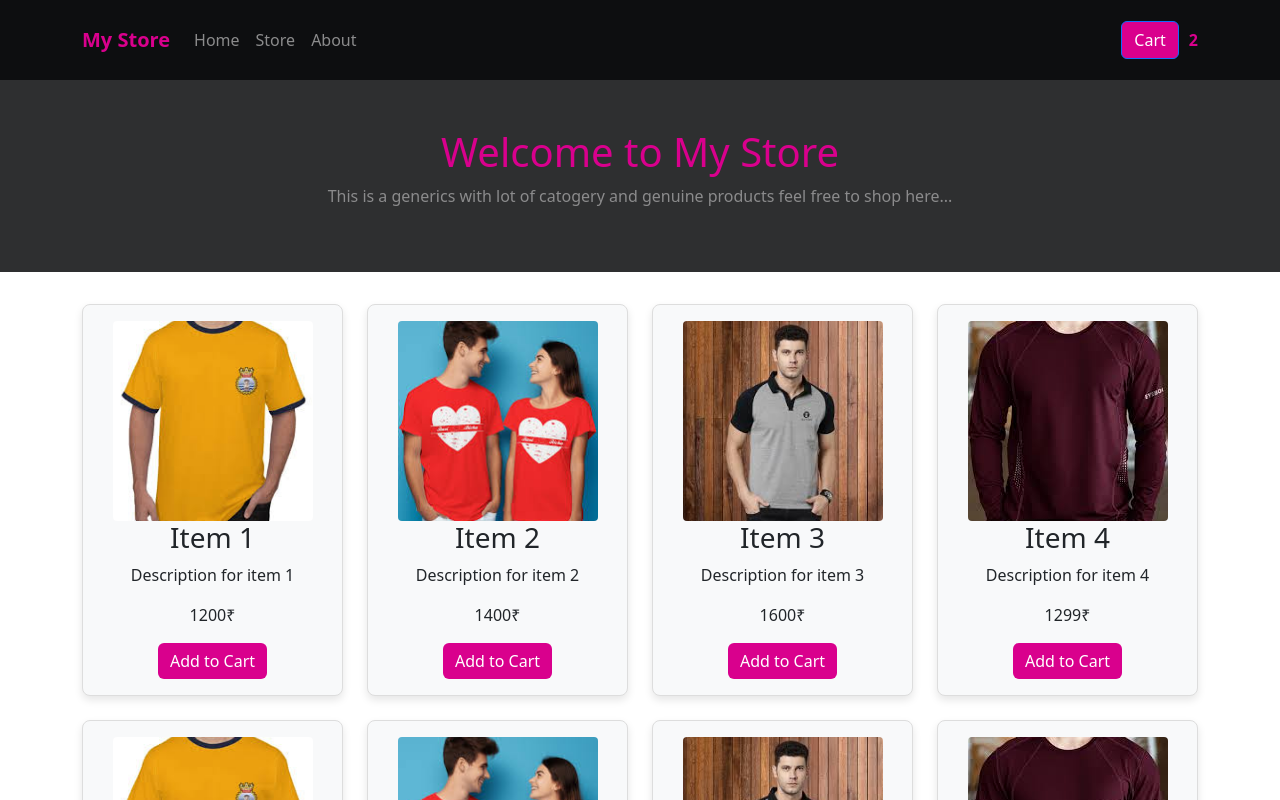
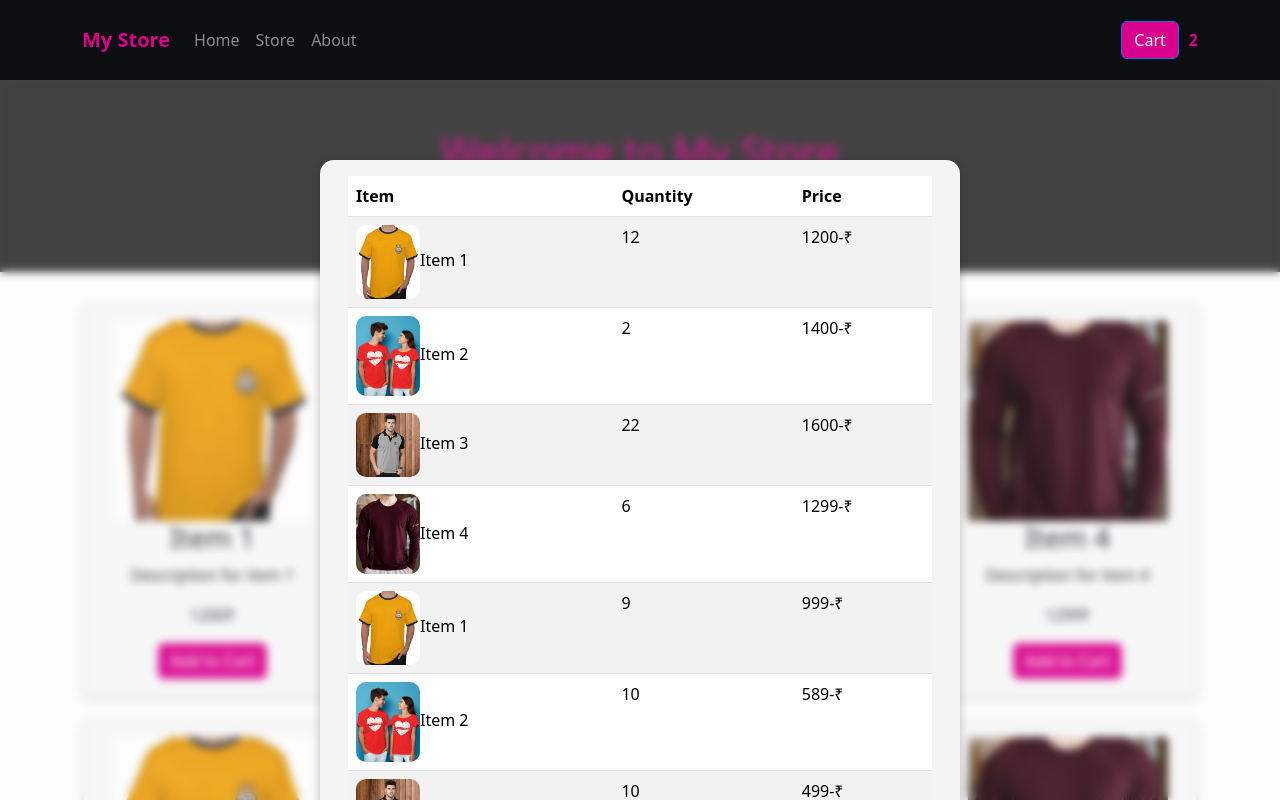
Before and after one commit to sameer798/my-store, a React (Create React App) app: page / in a window 1280 px wide. Shown: the top 800 px of the page. Built offline with nearby package versions, Linux system fonts and the light colour scheme.

Commit message:
cart feature added

```diff
--- a/public/index.html
+++ b/public/index.html
@@ -29,6 +29,7 @@
   <body>
     <noscript>You need to enable JavaScript to run this app.</noscript>
     <div id="root"></div>
+    <div id="modal"></div>
     <!--
       This HTML file is a template.
       If you open it directly in the browser, you will see an empty page.
--- a/src/App.js
+++ b/src/App.js
@@ -2,12 +2,17 @@ import Header from "./components/Layout/Header";
 import ProductList from "./components/Layout/ProductList";
 import CartButton from "./components/Layout/Button";
 import Footer from "./components/Layout/Footer";
+import Cart from "./components/Cart/Cart";
+
 function App() {
   return (
    <>
     <Header/>
+    <main>
+    <Cart/>
     <ProductList/>
     <CartButton/>
+    </main>
     <Footer/>
    </>
   );
--- /dev/null
+++ b/src/components/Cart/Cart.js
@@ -0,0 +1,36 @@
+import { Container, Row, Col, Button, Table } from "react-bootstrap";
+import Modal from "../Layout/Modal";
+import CartItem from "./CartItem";
+const Cart = (props) => {
+  return (
+    <Modal>
+      <Container>
+        <Row>
+          <Col>
+            <Table striped hover>
+              <thead>
+                <tr>
+                  <th>Item</th>
+                  <th>Quantity</th>
+                  <th>Price</th>
+                </tr>
+              </thead>
+              <tbody>
+                    <CartItem/>
+              </tbody>
+            </Table>
+          </Col>
+        </Row>
+        <Row>
+          <Col style={{ fontWeight: "700" }}>Total</Col>
+          <Col style={{ fontWeight: "400" }}>300$</Col>
+          <Col>
+            <Button className="mx-2">Cancel</Button>
+            <Button>Order</Button>
+          </Col>
+        </Row>
+      </Container>
+    </Modal>
+  );
+};
+export default Cart;
--- /dev/null
+++ b/src/components/Cart/CartItem.js
@@ -0,0 +1,89 @@
+import React from "react";
+import image1 from "../../assets/images1.jpeg";
+import image2 from "../../assets/images2.jpeg";
+import image3 from "../../assets/images3.jpeg";
+import image4 from "../../assets/images4.jpeg";
+
+const items = [
+  {
+    id: 1,
+    image: image1,
+    title: "Item 1",
+    description: "Description for item 1",
+    price: 1200,
+    quantity : 12
+  },
+  {
+    id: 2,
+    image: image2,
+    title: "Item 2",
+    description: "Description for item 2",
+    price: 1400,
+    quantity : 2
+  },
+  {
+    id: 3,
+    image: image3,
+    title: "Item 3",
+    description: "Description for item 3",
+    price: 1600,
+    quantity : 22
+  },
+  {
+    id: 4,
+    image: image4,
+    title: "Item 4",
+    description: "Description for item 4",
+    price: 1299,
+    quantity : 6
+  },
+  {
+    id: 5,
+    image: image1,
+    title: "Item 1",
+    description: "Description for item 1",
+    price: 999,
+    quantity : 9
+  },
+  {
+    id: 6,
+    image: image2,
+    title: "Item 2",
+    description: "Description for item 2",
+    price: 589,
+    quantity : 10
+  },
+  {
+    id: 7,
+    image: image3,
+    title: "Item 3",
+    description: "Description for item 3",
+    price: 499,
+    quantity : 10
+  },
+  {
+    id: 8,
+    image: image4,
+    title: "Item 4",
+    description: "Description for item 4",
+    price: 499,
+    quantity : 3
+  },
+];
+
+const CartItem = (props) => {
+
+
+   return items.map((item) => (
+      <tr key={item.id}>
+        <td><img src={item.image} alt="images" style={{width: "4rem", borderRadius: "10px"}}/>
+        <span>{item.title}</span>
+        </td>
+        <td>{item.quantity}</td>
+        <td>{item.price}-₹</td>
+      </tr>
+    ));
+
+};
+
+export default CartItem;
--- a/src/components/Layout/Footer.js
+++ b/src/components/Layout/Footer.js
@@ -1,8 +1,6 @@
 import React from 'react';
 import { Container, Row, Col, Nav } from 'react-bootstrap';
-import { FaFacebookF, FaTwitter, FaInstagram } from 'react-icons/fa'; // Import social media icons
-
-// Optional: Import custom CSS for styling
+import { FaFacebookF, FaTwitter, FaInstagram, FaYoutube } from 'react-icons/fa'; // Import social media icons
 import './Footer.css';
 
 const Footer = () => {
@@ -31,6 +29,7 @@ const Footer = () => {
               <a href="https://facebook.com" target="_blank" rel="noopener noreferrer"><FaFacebookF /></a>
               <a href="https://twitter.com" target="_blank" rel="noopener noreferrer"><FaTwitter /></a>
               <a href="https://instagram.com" target="_blank" rel="noopener noreferrer"><FaInstagram /></a>
+              <a href="https://instagram.com" target="_blank" rel="noopener noreferrer"><FaYoutube /></a>
             </div>
           </Col>
         </Row>
--- /dev/null
+++ b/src/components/Layout/Modal.js
@@ -0,0 +1,22 @@
+import { createPortal } from 'react-dom'
+import classes from './Modal.module.css'
+const Backdrop = (props) =>{
+    return <div className={classes.backdrop}></div>
+}
+
+const ModalOverlay = props =>{
+    return <div className={classes.modal}>
+      <div>{props.children}</div>
+    </div>
+  }
+
+  const portalElement = document.getElementById('modal')
+
+  const Modal = props =>{
+    return <>
+        {createPortal(<Backdrop />, portalElement)}
+        {createPortal(<ModalOverlay>{props.children}</ModalOverlay>, portalElement)}
+    </>
+  }
+
+  export default Modal;
--- /dev/null
+++ b/src/components/Layout/Modal.module.css
@@ -0,0 +1,41 @@
+.backdrop {
+    position: fixed;
+    top: 0;
+    left: 0;
+    width: 100%;
+    height: 100vh;
+    z-index: 20;
+    background-color: rgba(240, 229, 229, 0.1);
+    backdrop-filter: blur(4px);
+}
+
+.modal {
+    position: fixed;
+    top: 20vh;
+    left: 5%;
+    width: 90%;
+    background-color: #f4f4f4;
+    padding: 1rem;
+    border-radius: 14px;
+    box-shadow: 0 2px 8px rgba(0, 0, 0, 0.25);
+    z-index: 100;
+    animation: slide-down 300ms ease-out forwards;
+  }
+
+  @media (min-width: 768px) {
+    .modal {
+      width: 40rem;
+      left: calc(50% - 20rem);
+    }
+  }
+
+  @keyframes slide-down {
+    from {
+      opacity: 0;
+      transform: translateY(-3rem);
+    }
+    to {
+      opacity: 1;
+      transform: translateY(0);
+    }
+  }
```
